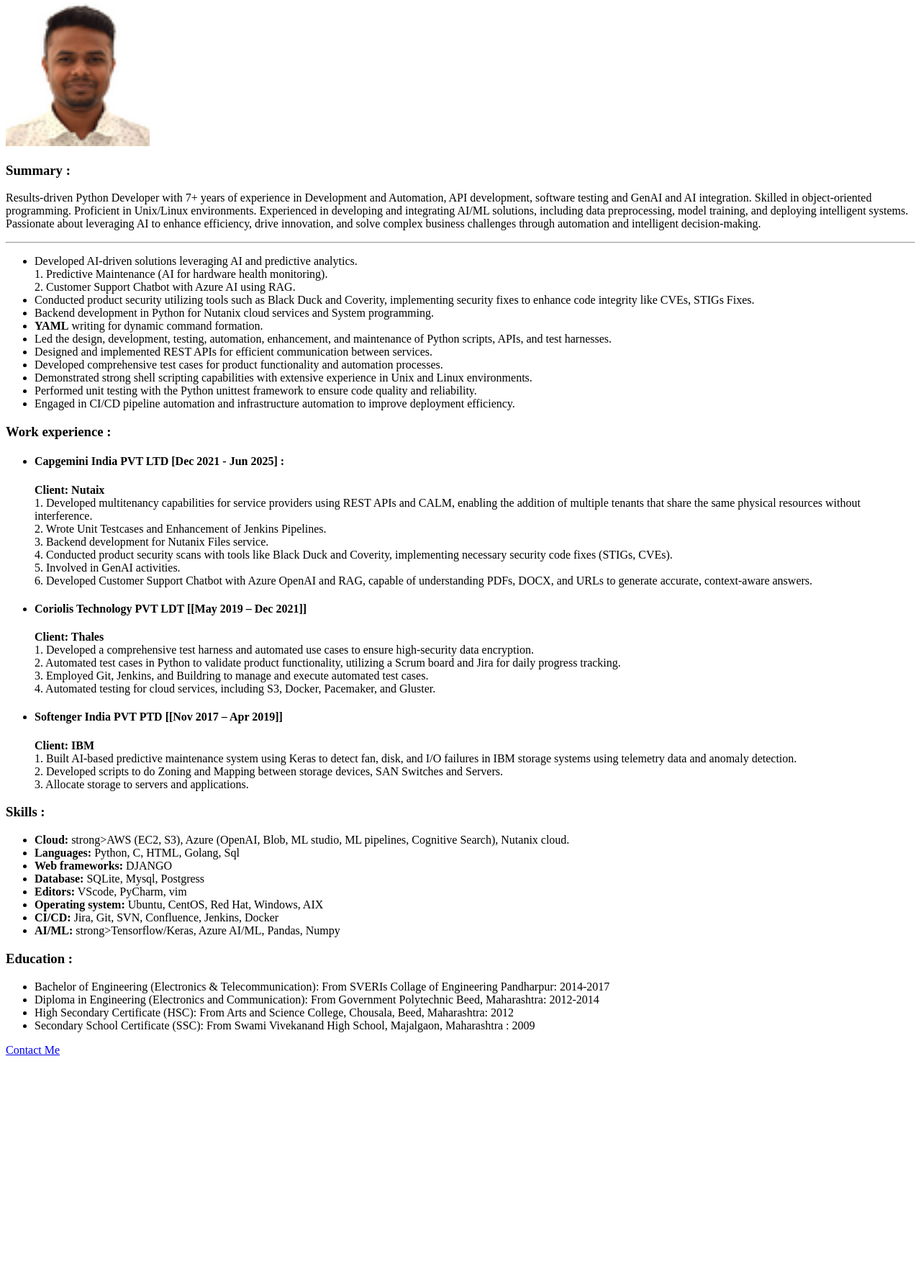
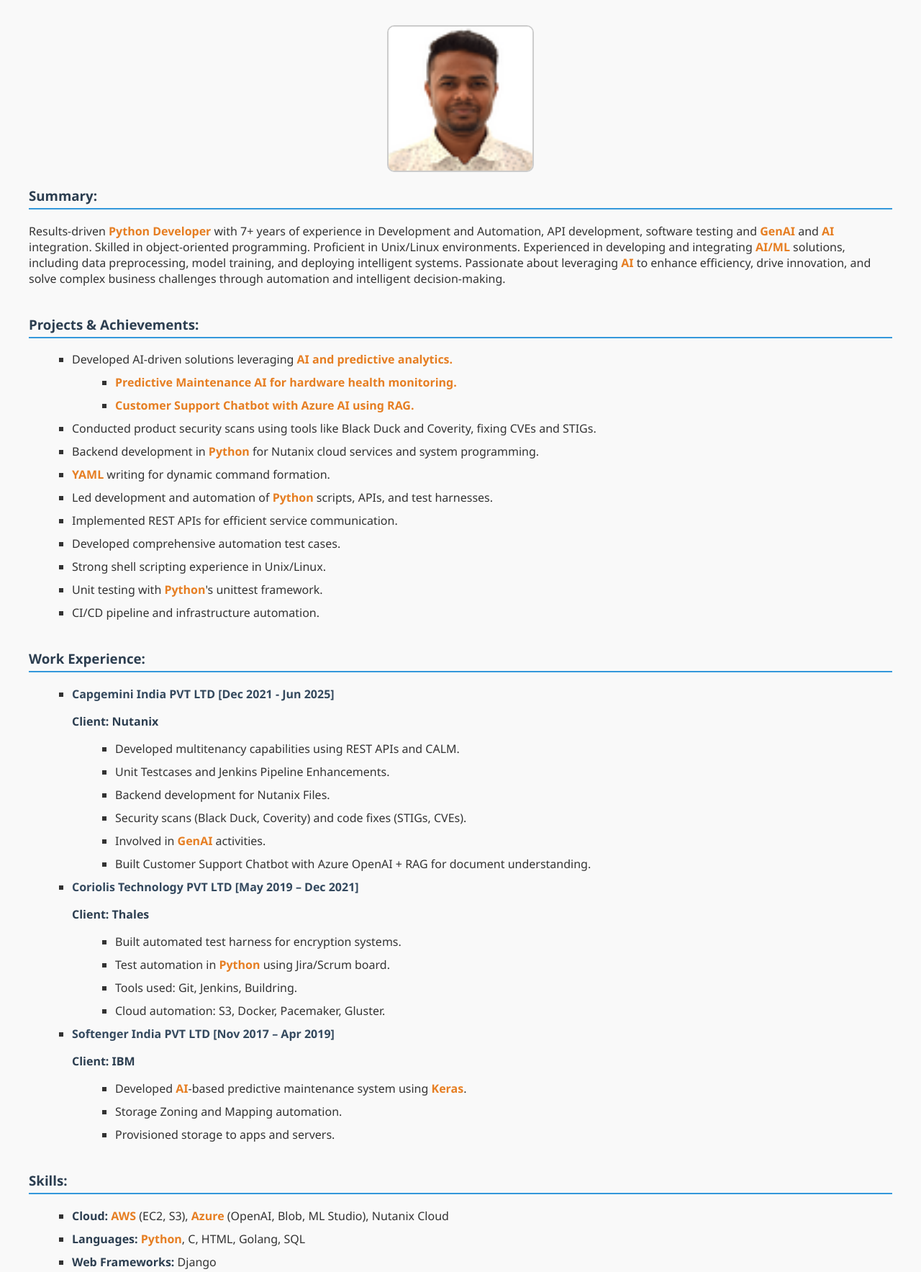
Before and after one commit to Jkeshav/Portfolio, a plain HTML site: page index.html in a window 1280 px wide. Shown: the part 5-1772 px from the top of the page at 72% size. Before the commit the page ends 1481 px from the top, so only its background shows below. Drawn offline with Linux system fonts and the light colour scheme.

Commit message:
Update index.html

```diff
--- a/index.html
+++ b/index.html
@@ -3,154 +3,173 @@
 <head>
   <meta charset="UTF-8">
   <meta name="viewport" content="width=device-width, initial-scale=1.0">
-    <title>My Resume</title>
+  <title>Resume</title>
+  <style>
+    body {
+      font-family: 'Segoe UI', Tahoma, Geneva, Verdana, sans-serif;
+      margin: 40px;
+      background-color: #f9f9f9;
+      color: #333;
+    }
+
+    img {
+      border-radius: 10px;
+      border: 2px solid #ccc;
+      display: block;
+      margin: 0 auto 20px;
+    }
+
+    h3 {
+      color: #2c3e50;
+      border-bottom: 2px solid #3498db;
+      padding-bottom: 5px;
+    }
+
+    h4 {
+      margin: 10px 0 5px;
+      color: #34495e;
+    }
+
+    ul {
+      list-style-type: square;
+      margin-left: 20px;
+    }
+
+    li {
+      margin-bottom: 10px;
+    }
+
+    strong {
+      color: #2c3e50;
+    }
+
+    .highlight {
+      font-weight: bold;
+      color: #e67e22;
+    }
+
+    .section {
+      margin-bottom: 40px;
+    }
+
+    footer {
+      text-align: center;
+      margin-top: 30px;
+    }
+
+    footer a {
+      color: #2980b9;
+      text-decoration: none;
+      font-weight: bold;
+    }
+
+    footer a:hover {
+      text-decoration: underline;
+    }
+  </style>
 </head>
+
 <body>
-    <img src="image.png" height="200" width="200">
-    <h3><strong>Summary : </strong></h3>
-    <p>Results-driven Python Developer with 7+ years of experience in Development and
-Automation, API development, software testing and GenAI and AI integration. Skilled in object-oriented
-programming. Proficient in Unix/Linux environments. Experienced in developing and integrating AI/ML solutions, including data preprocessing, model
-training, and deploying intelligent systems. Passionate about leveraging AI to enhance
-efficiency, drive innovation, and solve complex business challenges through automation and
-intelligent decision-making.
+
+  <img src="image.png" height="200" width="200" alt="Profile Image">
+
+  <div class="section">
+    <h3><strong>Summary:</strong></h3>
+    <p>
+      Results-driven <span class="highlight">Python Developer </span> with 7+ years of experience in Development and
+      Automation, API development, software testing and <span class="highlight">GenAI</span> and <span class="highlight">AI</span> integration. Skilled in object-oriented
+      programming. Proficient in Unix/Linux environments. Experienced in developing and integrating <span class="highlight">AI/ML</span> solutions, including data preprocessing,
+      model training, and deploying intelligent systems. Passionate about leveraging <span class="highlight">AI</span> to enhance efficiency, drive innovation, and solve complex business
+      challenges through automation and intelligent decision-making.
     </p>
-    <hr>
+  </div>
+
+  <div class="section">
+    <h3><strong>Projects & Achievements:</strong></h3>
+    <ul>
+      <li>Developed AI-driven solutions leveraging <span class="highlight">AI and predictive analytics.</span></li>
+      <ul>
+        <li><span class="highlight">Predictive Maintenance AI for hardware health monitoring.</span></li>
+        <li><span class="highlight">Customer Support Chatbot with Azure AI using RAG.</span></li>
+      </ul>
+      <li>Conducted product security scans using tools like Black Duck and Coverity, fixing CVEs and STIGs.</li>
+      <li>Backend development in <span class="highlight">Python</span> for Nutanix cloud services and system programming.</li>
+      <li><span class="highlight">YAML</span> writing for dynamic command formation.</li>
+      <li>Led development and automation of <span class="highlight">Python</span> scripts, APIs, and test harnesses.</li>
+      <li>Implemented REST APIs for efficient service communication.</li>
+      <li>Developed comprehensive automation test cases.</li>
+      <li>Strong shell scripting experience in Unix/Linux.</li>
+      <li>Unit testing with <span class="highlight">Python</span>'s unittest framework.</li>
+      <li>CI/CD pipeline and infrastructure automation.</li>
+    </ul>
+  </div>
+
+  <div class="section">
+    <h3><strong>Work Experience:</strong></h3>
     <ul>
       <li>
-        Developed AI-driven solutions leveraging AI and predictive analytics.<br>
-          1. Predictive Maintenance (AI for hardware health monitoring).<br>
-          2. Customer Support Chatbot with Azure AI using RAG.
+        <h4>Capgemini India PVT LTD [Dec 2021 - Jun 2025]</h4>
+        <p><strong>Client: Nutanix</strong></p>
+        <ul>
+          <li>Developed multitenancy capabilities using REST APIs and CALM.</li>
+          <li>Unit Testcases and Jenkins Pipeline Enhancements.</li>
+          <li>Backend development for Nutanix Files.</li>
+          <li>Security scans (Black Duck, Coverity) and code fixes (STIGs, CVEs).</li>
+          <li>Involved in <span class="highlight">GenAI</span> activities.</li>
+          <li>Built Customer Support Chatbot with Azure OpenAI + RAG for document understanding.</li>
+        </ul>
       </li>
+
       <li>
-        Conducted product security utilizing tools such as Black Duck and Coverity,
-implementing security fixes to enhance code integrity like CVEs, STIGs Fixes.
+        <h4>Coriolis Technology PVT LTD [May 2019 – Dec 2021]</h4>
+        <p><strong>Client: Thales</strong></p>
+        <ul>
+          <li>Built automated test harness for encryption systems.</li>
+          <li>Test automation in <span class="highlight">Python</span> using Jira/Scrum board.</li>
+          <li>Tools used: Git, Jenkins, Buildring.</li>
+          <li>Cloud automation: S3, Docker, Pacemaker, Gluster.</li>
+        </ul>
       </li>
+
       <li>
-        Backend development in Python for Nutanix cloud services and System
-programming.
-      </li>
-      <li>
-        <strong>YAML</strong> writing for dynamic command formation.
-      </li>
-      <li>
-        Led the design, development, testing, automation, enhancement, and maintenance of
-Python scripts, APIs, and test harnesses.
-      </li>
-      <li>
-        Designed and implemented REST APIs for efficient communication between services.
-      </li>
-      <li>
-        Developed comprehensive test cases for product functionality and automation processes.
-      </li>
-      <li>
-        Demonstrated strong shell scripting capabilities with extensive experience in Unix and
-Linux environments.
-      </li>
-      <li>
-        Performed unit testing with the Python unittest framework to ensure code quality and
-reliability.
-      </li>
-      <li>
-        Engaged in CI/CD pipeline automation and infrastructure automation to improve
-deployment efficiency.
+        <h4>Softenger India PVT LTD [Nov 2017 – Apr 2019]</h4>
+        <p><strong>Client: IBM</strong></p>
+        <ul>
+          <li>Developed <span class="highlight">AI</span>-based predictive maintenance system using <span class="highlight">Keras</span>.</li>
+          <li>Storage Zoning and Mapping automation.</li>
+          <li>Provisioned storage to apps and servers.</li>
+        </ul>
       </li>
     </ul>
+  </div>
 
-    <h3><strong>Work experience : </strong></h3>
-    <p>
+  <div class="section">
+    <h3><strong>Skills:</strong></h3>
     <ul>
-        <li>
-          <h4>Capgemini India PVT LTD [Dec 2021 - Jun 2025] :</h4>
-          <p>
-            <strong>Client: Nutaix </strong>
-            <br>
-            1. Developed multitenancy capabilities for service providers using REST APIs and CALM, enabling the addition of multiple tenants that share the same physical
-resources without interference.<br>
-            2. Wrote Unit Testcases and Enhancement of Jenkins Pipelines.<br>
-            3. Backend development for Nutanix Files service.<br>
-            4. Conducted product security scans with tools like Black Duck and Coverity, implementing necessary security code fixes (STIGs, CVEs).<br>
-            5. Involved in GenAI activities.<br>
-            6. Developed Customer Support Chatbot with Azure OpenAI and RAG, capable of understanding PDFs, DOCX, and URLs to generate accurate, context-aware answers.<br>
-          </p>
-        </li>
-        <li>
-          <h4>Coriolis Technology PVT LDT [[May 2019 – Dec 2021]]</h4>
-          <p>
-            <strong>Client: Thales</strong>
-            <br>
-            1. Developed a comprehensive test harness and automated use cases to ensure high-security data encryption.<br>
-            2. Automated test cases in Python to validate product functionality, utilizing a Scrum board and Jira for daily progress tracking.<br>
-            3. Employed Git, Jenkins, and Buildring to manage and execute automated test cases.<br>
-            4. Automated testing for cloud services, including S3, Docker, Pacemaker, and Gluster.<br>
-          </p>
-        </li>
-        <li>
-          <h4>Softenger India PVT PTD [[Nov 2017 – Apr 2019]]</h4>
-          <p>
-            <strong>Client: IBM</strong>
-            <br>
-            1. Built AI-based predictive maintenance system using Keras to detect fan, disk, and I/O failures in IBM storage systems using telemetry data and anomaly detection.<br>
-            2. Developed scripts to do Zoning and Mapping between storage devices, SAN Switches and Servers.<br>
-            3. Allocate storage to servers and applications.<br>
-          </p>
-        </li>
+      <li><strong>Cloud:</strong> <span class="highlight">AWS</span> (EC2, S3), <span class="highlight">Azure</span> (OpenAI, Blob, ML Studio), Nutanix Cloud</li>
+      <li><strong>Languages:</strong> <span class="highlight">Python</span>, C, HTML, Golang, SQL</li>
+      <li><strong>Web Frameworks:</strong> Django</li>
+      <li><strong>Database:</strong> SQLite, MySQL, PostgreSQL</li>
+      <li><strong>Editors:</strong> VS Code, PyCharm, Vim</li>
+      <li><strong>Operating Systems:</strong> Ubuntu, CentOS, Red Hat, Windows, AIX</li>
+      <li><strong>CI/CD:</strong> Jira, Git, SVN, Confluence, Jenkins, Docker</li>
+      <li><strong><span class="highlight">AI/ML:</span></strong> <span class="highlight">TensorFlow</span>/<span class="highlight">Keras</span>, <span class="highlight">Azure AI/ML</span>, <span class="highlight">Pandas</span>, <span class="highlight">NumPy</span></li>
     </ul>
-    </p>
+  </div>
 
-    <h3><strong>Skills : </strong></h3>
-    <p>
+  <div class="section">
+    <h3><strong>Education:</strong></h3>
     <ul>
-        <li>
-          <strong>Cloud: </strong>strong>AWS (EC2, S3), Azure (OpenAI, Blob, ML studio, ML pipelines, Cognitive Search), Nutanix cloud.
-        </li>
-        <li>
-          <strong>Languages:</strong> Python, C, HTML, Golang, Sql
-        </li>
-        <li>
-          <strong>Web frameworks:</strong> DJANGO
-        </li>
-        <li>
-          <strong>Database:</strong> SQLite, Mysql, Postgress
-        </li>
-        <li>
-          <strong>Editors:</strong> VScode, PyCharm, vim
-        </li>
-        <li>
-          <strong>Operating system:</strong> Ubuntu, CentOS, Red Hat, Windows, AIX
-        </li>
-        <li>
-          <strong>CI/CD:</strong> Jira, Git, SVN, Confluence, Jenkins, Docker
-        </li>
-        <li>
-           <strong>AI/ML:  </strong>strong>Tensorflow/Keras, Azure AI/ML, Pandas, Numpy
-        </li>
+      <li>Bachelor of Engineering (E&TC) – SVERI’s COE Pandharpur (2014–2017)</li>
+      <li>Diploma in Engineering (E&C) – Government Polytechnic Beed (2012–2014)</li>
+      <li>HSC – Arts and Science College, Chousala, Beed (2012)</li>
+      <li>SSC – Swami Vivekanand High School, Majalgaon (2009)</li>
     </ul>
-    </p>
+  </div>
 
-    <h3><strong>Education : </strong></h3>
-    <p>
-      <ul>
-        <li>
-          Bachelor of Engineering (Electronics & Telecommunication): From SVERIs
-          Collage of Engineering Pandharpur: 2014-2017
-        </li>
-        <li>
-          Diploma in Engineering (Electronics and Communication): From Government
-          Polytechnic Beed, Maharashtra: 2012-2014
-        </li>
-        <li>
-          High Secondary Certificate (HSC): From Arts and Science College,
-          Chousala, Beed, Maharashtra: 2012
-        </li>
-        <li>
-          Secondary School Certificate (SSC): From Swami Vivekanand High School,
-          Majalgaon, Maharashtra : 2009
-        </li>
-      </ul>
-    </p>
   <footer>
     <a href="contact.html">Contact Me</a>
   </footer>
+
 </body>
 </html>
```
Lines whose indentation alone changed are shown as unchanged.
